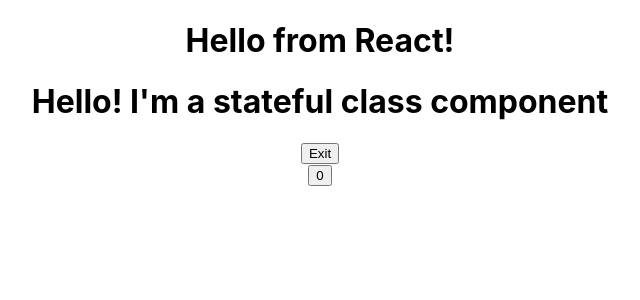
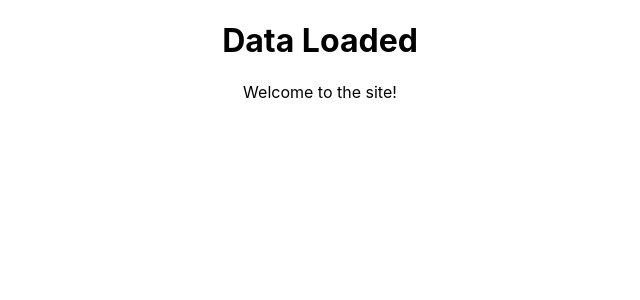
Before and after one commit to jeremyhsimons/react-app-tutorial, a React (Create React App) app in the folder my-app/: page / in a window 1280 px wide. Shown: the top 300 px of the page, without its empty margins (320-960 px from the left). Built offline with nearby package versions, Linux system fonts and the light colour scheme.

Commit message:
Add nested components.

```diff
--- a/my-app/src/App.js
+++ b/my-app/src/App.js
@@ -2,12 +2,18 @@
 import './App.css';
 import FunctionalGreeting from './components/FunctionalGreeting';
 import StatefulGreeting from './components/StatefulGreeting';
+import EventFunctional from './components/EventFunctional';
+import EventClass from './components/EventClass';
+import NestingComponents from './components/NestingComponents';
 
 function App() {
   return (
     <div className="App">
-      <FunctionalGreeting />
-      <StatefulGreeting greeting="I'm a stateful class component" name="Frank"/>
+      {/* <FunctionalGreeting />
+      <StatefulGreeting greeting="I'm a stateful class component" name="Frank"/> */}
+      {/* <EventFunctional />
+      <EventClass /> */}
+      <NestingComponents />
     </div>
   );
 }
--- /dev/null
+++ b/my-app/src/components/EventClass.js
@@ -0,0 +1,16 @@
+import React, { Component } from 'react'
+
+export class EventClass extends Component {
+  clickHandler() {
+    console.log("Clicked the class button");
+  }
+  render() {
+    return (
+      <div>
+        <button onClick={this.clickHandler}>Click me - class component</button>
+      </div>
+    )
+  }
+}
+
+export default EventClass
--- /dev/null
+++ b/my-app/src/components/EventFunctional.js
@@ -0,0 +1,14 @@
+import React from 'react'
+
+function EventFunctional() {
+  function clickHandler() {
+    console.log("Clicked the functional button");
+  }
+  return (
+    <div>
+        <button onClick={clickHandler}>Click me - functional component</button>
+    </div>
+  )
+}
+
+export default EventFunctional
--- /dev/null
+++ b/my-app/src/components/NestingComponents.js
@@ -0,0 +1,26 @@
+import React, { Component } from 'react'
+import UserMessage from './UserMessage'
+import UserData from './UserData'
+
+export class NestingComponents extends Component {
+
+  constructor(props) {
+    super(props)
+
+    this.state = {
+        isLoaded: true,
+        isLoggedIn: true,
+    }
+  }
+
+  render() {
+    return (
+      <div>
+        <UserData isLoaded={this.state.isLoaded} />
+        <UserMessage isLoggedIn={this.state.isLoggedIn} />
+      </div>
+    )
+  }
+}
+
+export default NestingComponents
--- /dev/null
+++ b/my-app/src/components/UserData.js
@@ -0,0 +1,11 @@
+import React from 'react'
+
+function UserData(props) {
+  return (
+    <div>
+        <h1>{props.isLoaded ? "Data Loaded" : "Loading"}</h1>
+    </div>
+  )
+}
+
+export default UserData
--- /dev/null
+++ b/my-app/src/components/UserMessage.js
@@ -0,0 +1,19 @@
+import React from 'react'
+
+function UserMessage(props) {
+  return (
+    <div>
+        {
+            props.isLoggedIn ? (
+                <div>
+                    <p>Welcome to the site!</p>
+                </div>
+            ) : (
+                <p>Please sign in.</p>
+            )
+        }
+    </div>
+  )
+}
+
+export default UserMessage
```
